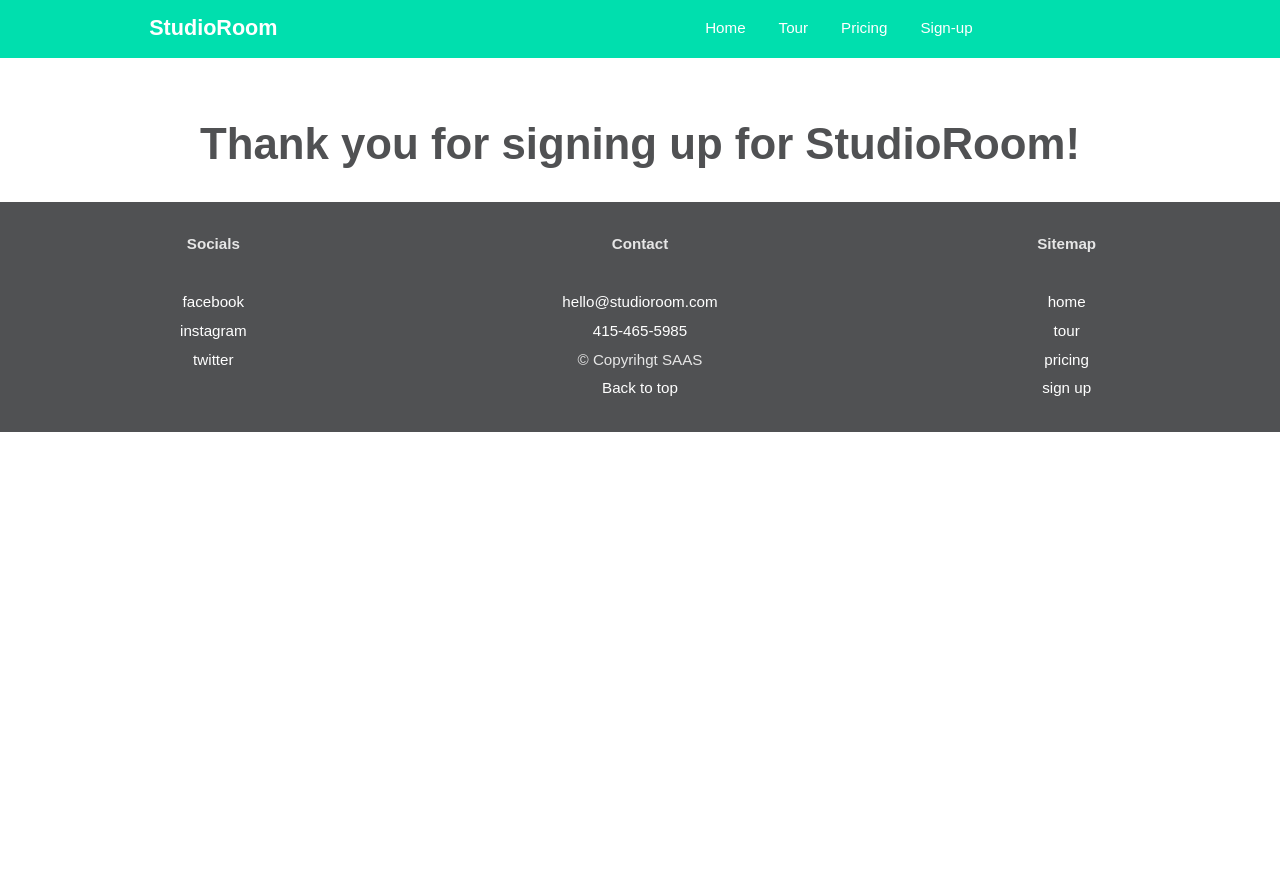
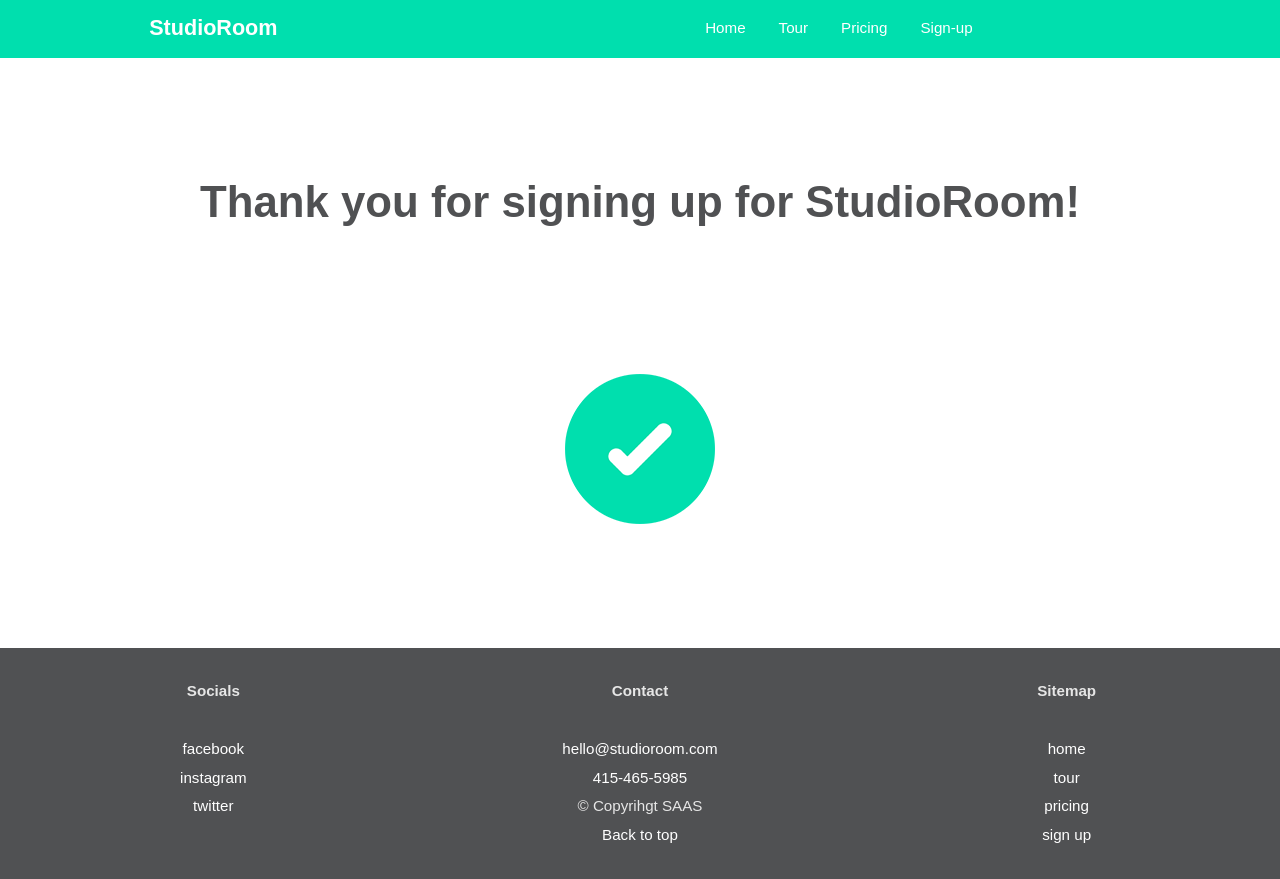
Before and after one commit to RyanNicholasPurdy/dsn1675-saas-website, a plain HTML site: page thankyou.html in a window 1280 px wide. Before the commit the page ends 800 px from the top, so only its background shows below. Drawn offline with Linux system fonts and the light colour scheme.

Commit message:
Styled thank you page

```diff
--- a/thankyou.html
+++ b/thankyou.html
@@ -40,8 +40,9 @@
 
   <main role="main" class="grid" id="main">
 
-    <div class="unit xs-1 s-1 m-1 l-1 text-center pad-t-2">
-      <h1 class="title-colour yotta">Thank you for signing up for StudioRoom!</h1>
+    <div class="unit xs-1 s-1 m-1 l-1 text-center pad-top-double pad-bottom-double">
+      <h1 class="title-colour yotta pad-top-double pad-bottom-double">Thank you for signing up for StudioRoom!</h1>
+      <img class="pad-top-double pad-bottom-double" src="images/check.png" alt="checkmark image">
     </div>
 
     <div class="unit xs-1 s-1 m-1-3 l-1-3 text-center pad-t bucket-colour-2 footer-text">
```
Also changed, not shown: images/check.png (added).
